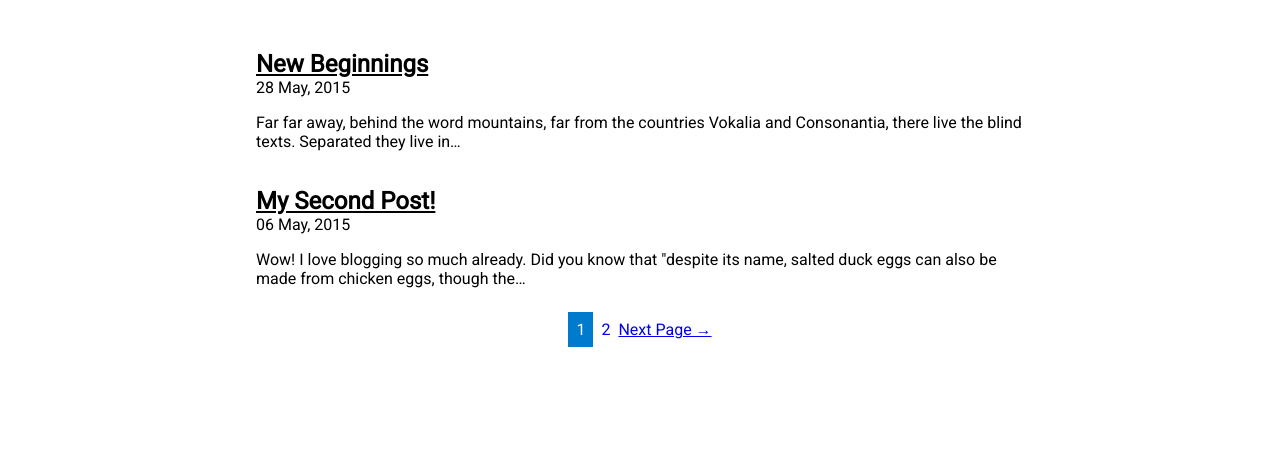
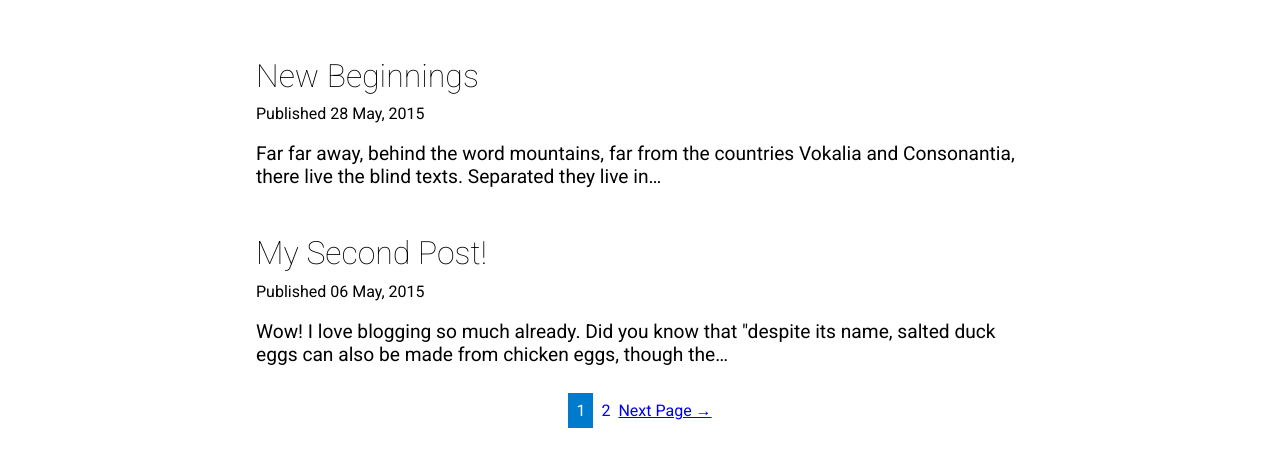
Before and after one commit to marcosorive/blog-and-portfolio, a Gatsby site: page /blog in a window 1280 px wide. Shown: the part 260-726 px from the top of the page. Built offline with nearby package versions, Linux system fonts and the light colour scheme; Gatsby itself is replaced by a stand-in of ours.

Commit message:
Small change in blog list fonts

```diff
--- a/src/templates/blog-list.js
+++ b/src/templates/blog-list.js
@@ -5,7 +5,6 @@ import './css/blog-list.css'
 class BlogIndex extends React.Component {
   render() {
     const { data } = this.props
-    const siteTitle = data.site.siteMetadata.title
     const posts = data.allMarkdownRemark.edges
     const { currentPage, numPages } = this.props.pageContext
     const isFirst = currentPage === 1
@@ -26,8 +25,8 @@ class BlogIndex extends React.Component {
 							{title}
 							</Link>
 						</h2>
-						<div className="blog-list-date">{node.frontmatter.date}</div>
-						<p dangerouslySetInnerHTML={{ __html: node.excerpt }} />
+						<div className="blog-list-date">Published {node.frontmatter.date}</div>
+						<p className="blog-list-excerpt" dangerouslySetInnerHTML={{ __html: node.excerpt }} />
 						</div>
 					)
 				})}
@@ -69,11 +68,6 @@ export default BlogIndex
 
 export const pageQuery = graphql`
   query blogPageQuery($skip: Int!, $limit: Int!) {
-    site {
-      siteMetadata {
-        title
-      }
-    }
     allMarkdownRemark(
       sort: { fields: [frontmatter___date], order: DESC }
       limit: $limit
--- a/src/templates/css/blog-list.css
+++ b/src/templates/css/blog-list.css
@@ -27,13 +27,24 @@
 }
 
 .blog-list-entry-title{
+    font-size: 2em;
+    font-weight: 200;
     margin-bottom: 0;
+    padding-bottom: 0.3em;
 }
 .blog-list-entry-title a{
     color:inherit;
+    text-decoration: none;
+}
+.blog-list-entry-title a:hover{
+    text-decoration: underline;
 }
 .blog-list-date{
     margin-top: 0;
+}
+
+.blog-list-excerpt{
+    font-size: 1.2em;
 }
 
 @media only screen and (min-width: 600px){
```
